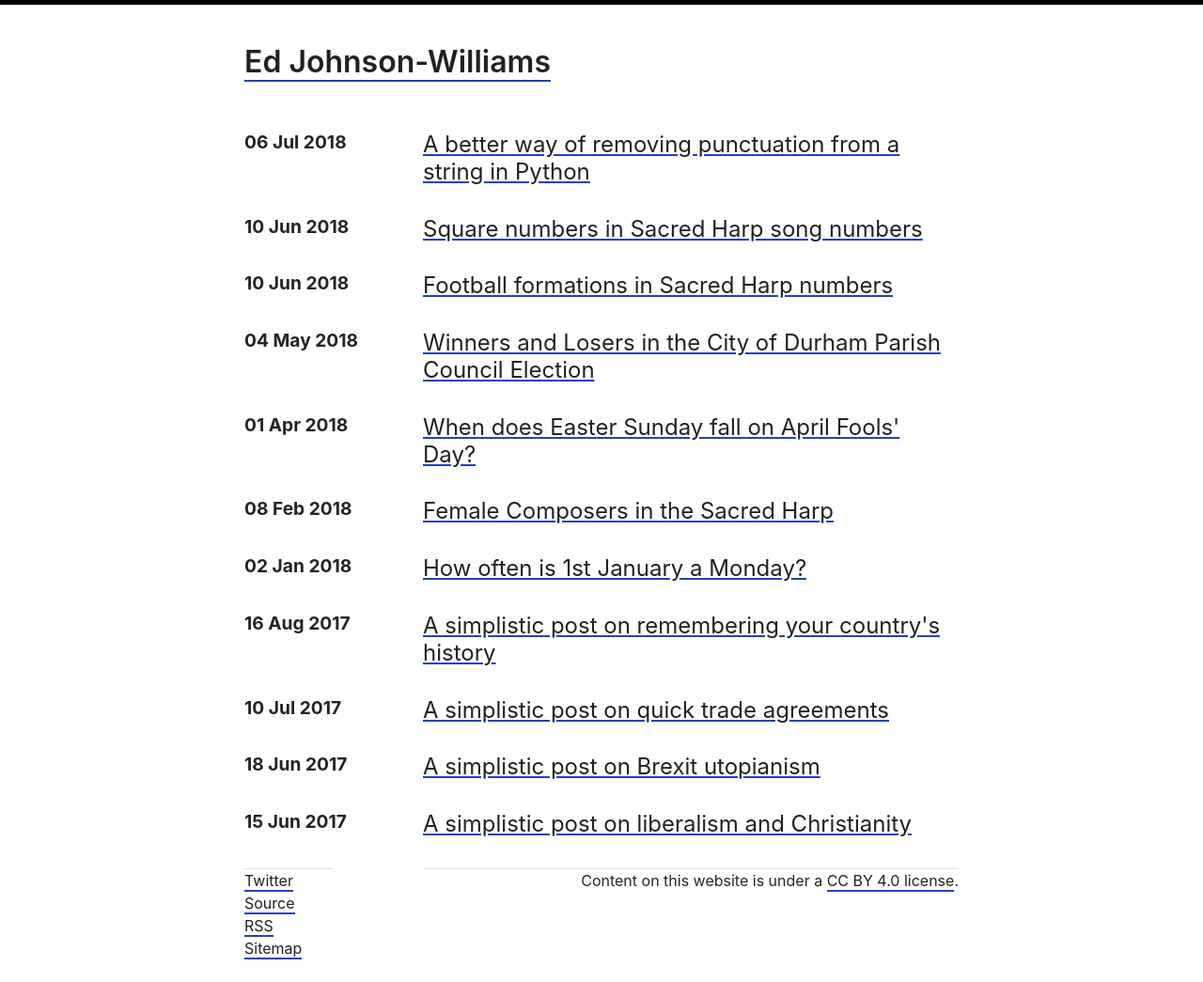
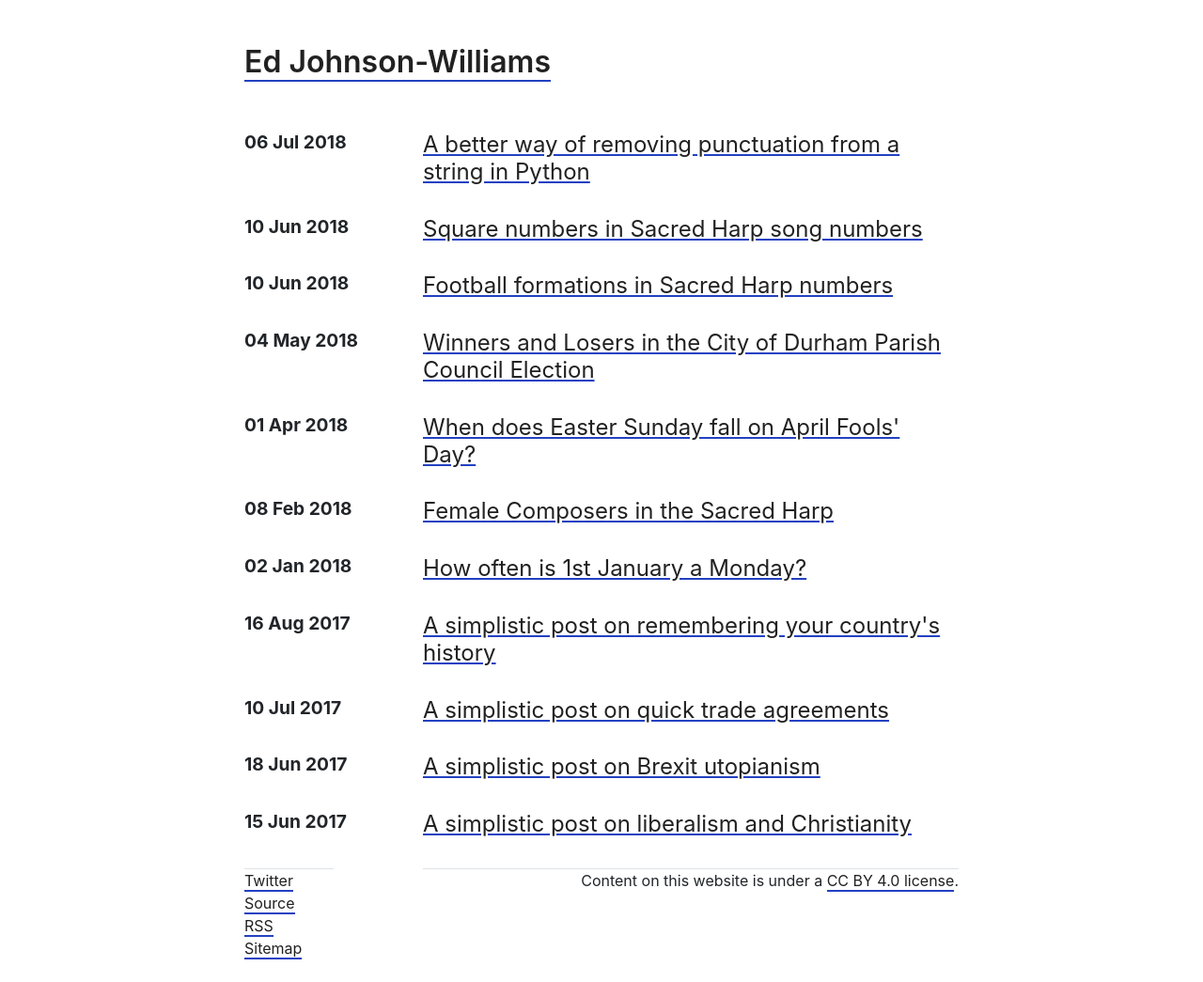
Before and after one commit to edjw/edjw.github.io, a Jekyll site: the page built from index.html, in a window 1280 px wide. Shown: the whole page at 94% size. Built offline with Jekyll 4.4.1, drawn with Linux system fonts in a browser that asks for light colours.

Commit message:
Update default.html

```diff
--- a/_layouts/default.html
+++ b/_layouts/default.html
@@ -17,7 +17,6 @@
 
 <body>
     <div class="container">
-        {% include scrollbar_indicator.html %}
         <div class="row mt-5 mb-4">
             <div class="col-10 offset-1 col-md-8 offset-md-2 p-0">
                 <h1 class="title">
```
